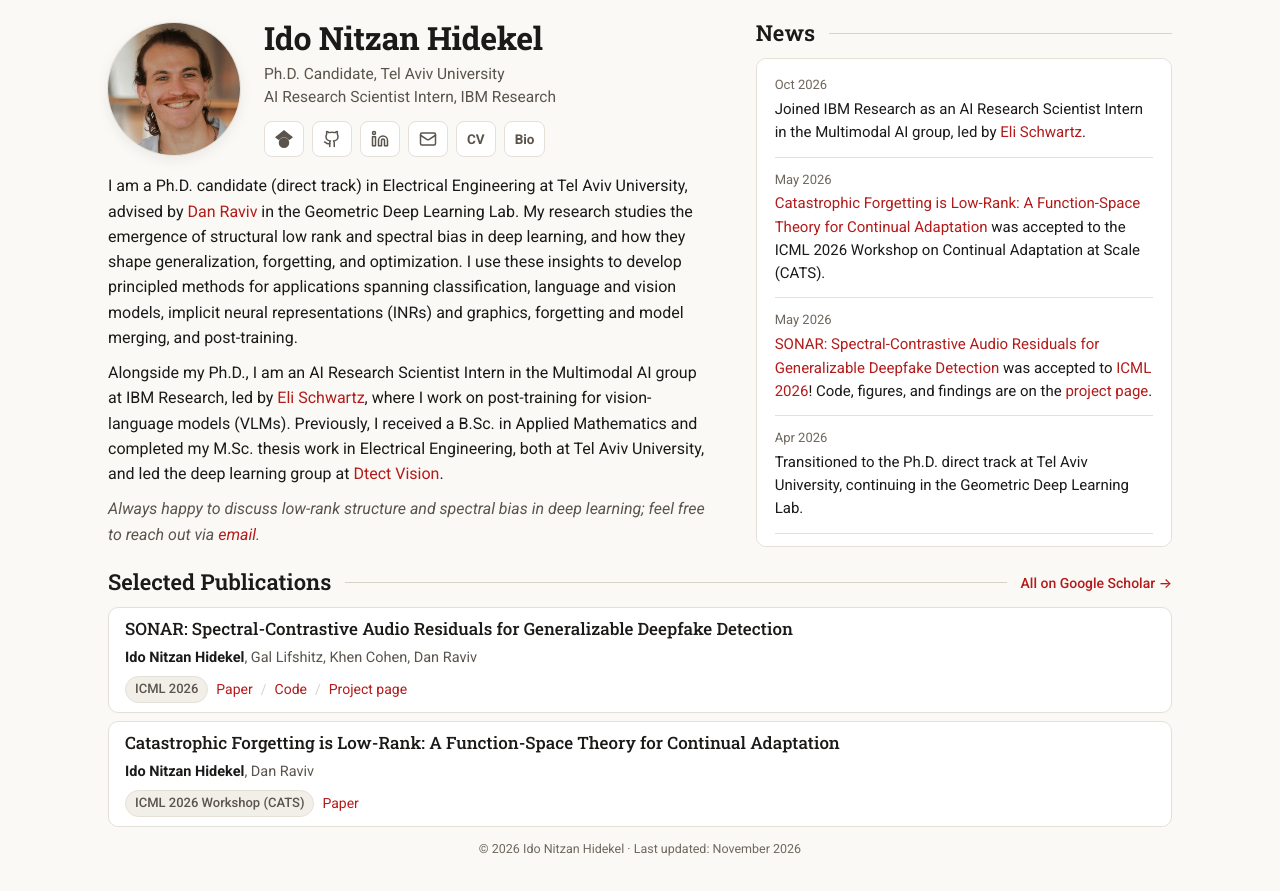
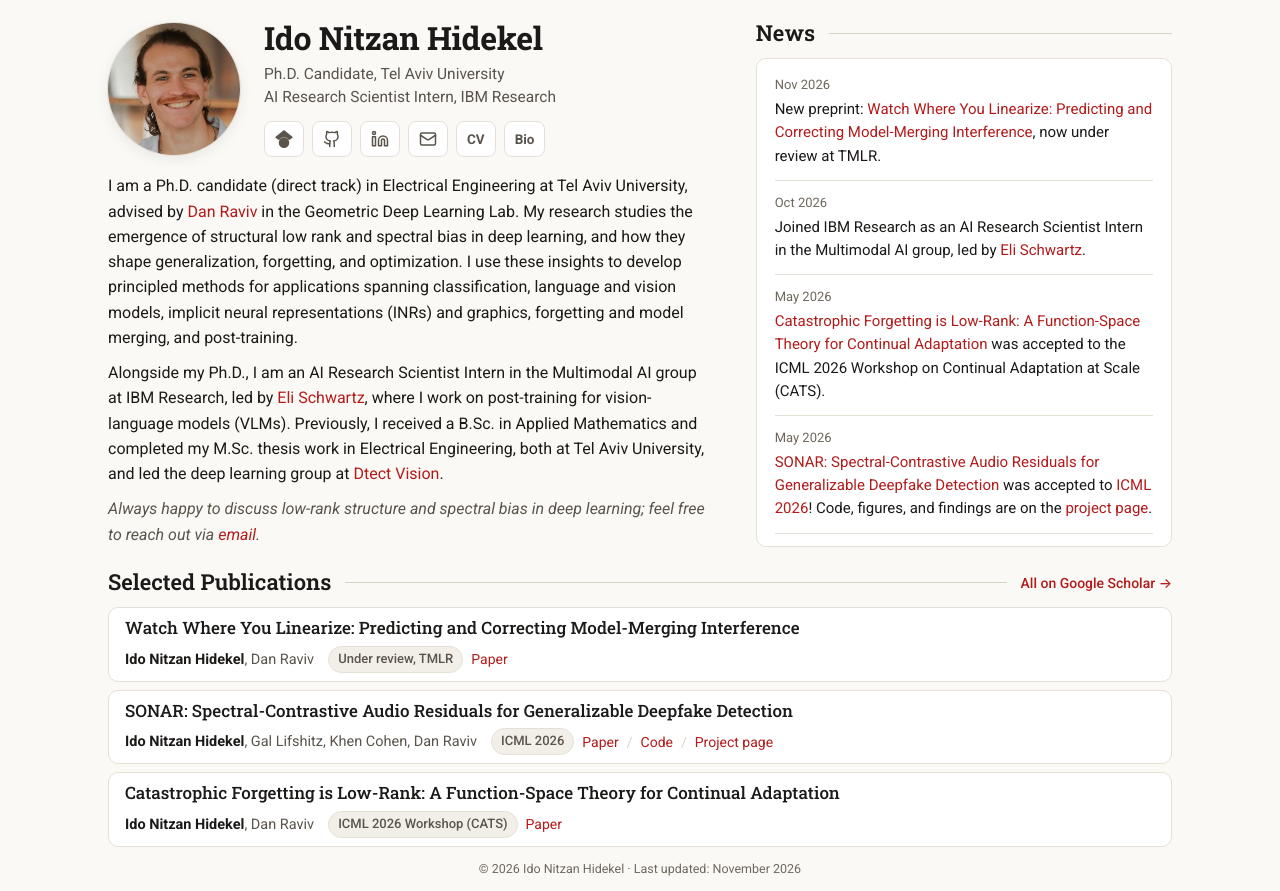
Before and after one commit to idonithid/idonithid.github.io, a plain HTML site: page index.html in a window 1280 px wide. Drawn offline with Linux system fonts and the light colour scheme.

Commit message:
Add model-merging preprint (arXiv:2611.25000, under review at TMLR)
Add it to News, Selected Publications, and the CV. Keep the homepage on one
screen (authors and links share a line) and the CV on one page (paper
descriptions hidden).

Co-Authored-By: Claude Opus 5.5 <noreply@anthropic.com>

```diff
--- a/index.html
+++ b/index.html
@@ -111,12 +111,14 @@
     /* Publications: compact list, the title is the link */
     .pubs-section{margin-top:22px}
     .pubs{list-style:none; margin:0; padding:0; display:grid; gap:8px}
-    .pub{padding:9px 16px; background:var(--surface); border:1px solid var(--border); border-radius:10px}
+    .pub{padding:8px 16px; background:var(--surface); border:1px solid var(--border); border-radius:10px}
     .pub .title{font:500 17px/1.4 var(--serif); color:var(--text)}
     .pub a.title:hover{color:var(--accent); text-decoration:none}
     .pub .authors{margin:3px 0 0; color:var(--muted); font-size:14.5px}
     .pub .me{color:var(--text); font-weight:700}
-    .pub .meta{display:flex; flex-wrap:wrap; align-items:center; gap:8px; margin-top:7px; font-size:14px}
+    .pub .row{display:flex; flex-wrap:wrap; align-items:center; gap:4px 14px; margin-top:4px}
+    .pub .row .authors{margin:0}
+    .pub .meta{display:flex; flex-wrap:wrap; align-items:center; gap:8px; font-size:14px}
     .venue{padding:2px 9px; border-radius:999px; background:var(--chip); border:1px solid var(--border); color:var(--muted); font-weight:500; font-size:13px}
     .meta .sep{color:var(--line)}
 
@@ -200,6 +202,10 @@
         <div class="news-box" tabindex="0">
           <ul class="news">
             <li>
+              <time datetime="2026-11">Nov 2026</time>
+              <p>New preprint: <a href="https://arxiv.org/abs/2611.25000" target="_blank" rel="noopener">Watch Where You Linearize: Predicting and Correcting Model-Merging Interference</a>, now under review at TMLR.</p>
+            </li>
+            <li>
               <time datetime="2026-10">Oct 2026</time>
               <p>Joined IBM Research as an AI Research Scientist Intern in the Multimodal AI group, led by <a href="https://elischwartz.github.io/" target="_blank" rel="noopener">Eli Schwartz</a>.</p>
             </li>
@@ -248,7 +254,18 @@
       </div>
       <ol class="pubs">
         <li class="pub">
+          <a class="title" href="https://arxiv.org/abs/2611.25000" target="_blank" rel="noopener">Watch Where You Linearize: Predicting and Correcting Model-Merging Interference</a>
+          <div class="row">
+          <div class="authors"><span class="me">Ido Nitzan Hidekel</span>, Dan Raviv</div>
+          <div class="meta">
+            <span class="venue">Under review, TMLR</span>
+            <a href="https://arxiv.org/pdf/2611.25000" target="_blank" rel="noopener">Paper</a>
+          </div>
+          </div>
+        </li>
+        <li class="pub">
           <a class="title" href="https://arxiv.org/abs/2511.21325" target="_blank" rel="noopener">SONAR: Spectral-Contrastive Audio Residuals for Generalizable Deepfake Detection</a>
+          <div class="row">
           <div class="authors"><span class="me">Ido Nitzan Hidekel</span>, Gal Lifshitz, Khen Cohen, Dan Raviv</div>
           <div class="meta">
             <span class="venue">ICML 2026</span>
@@ -258,13 +275,16 @@
             <span class="sep">/</span>
             <a href="https://idonithid.github.io/SONAR-Audio-DF-Detection/" target="_blank" rel="noopener">Project page</a>
           </div>
+          </div>
         </li>
         <li class="pub">
           <a class="title" href="https://arxiv.org/abs/2606.18024" target="_blank" rel="noopener">Catastrophic Forgetting is Low-Rank: A Function-Space Theory for Continual Adaptation</a>
+          <div class="row">
           <div class="authors"><span class="me">Ido Nitzan Hidekel</span>, Dan Raviv</div>
           <div class="meta">
             <span class="venue">ICML 2026 Workshop (CATS)</span>
             <a href="https://arxiv.org/pdf/2606.18024" target="_blank" rel="noopener">Paper</a>
+          </div>
           </div>
         </li>
       </ol>
```
Also changed, not shown: 2 other files.
